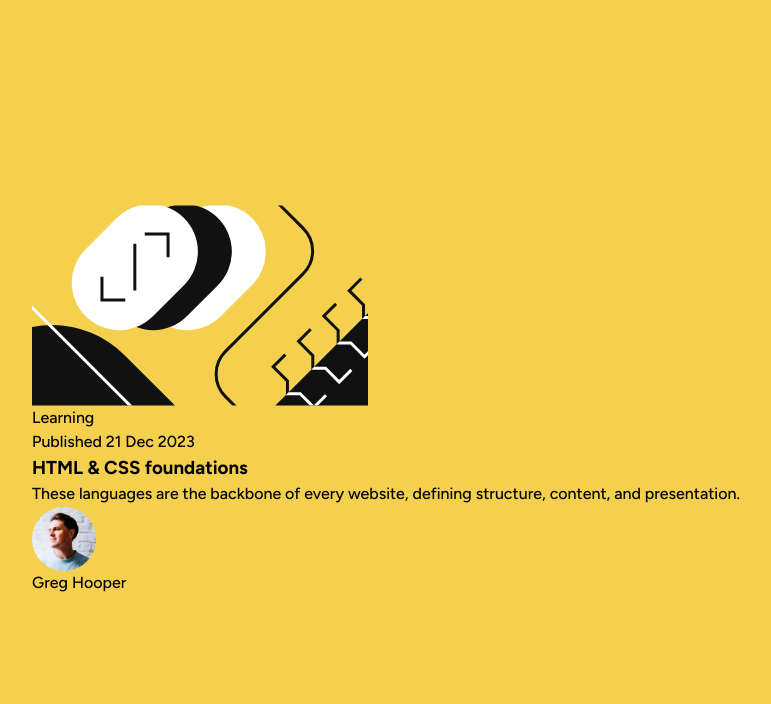
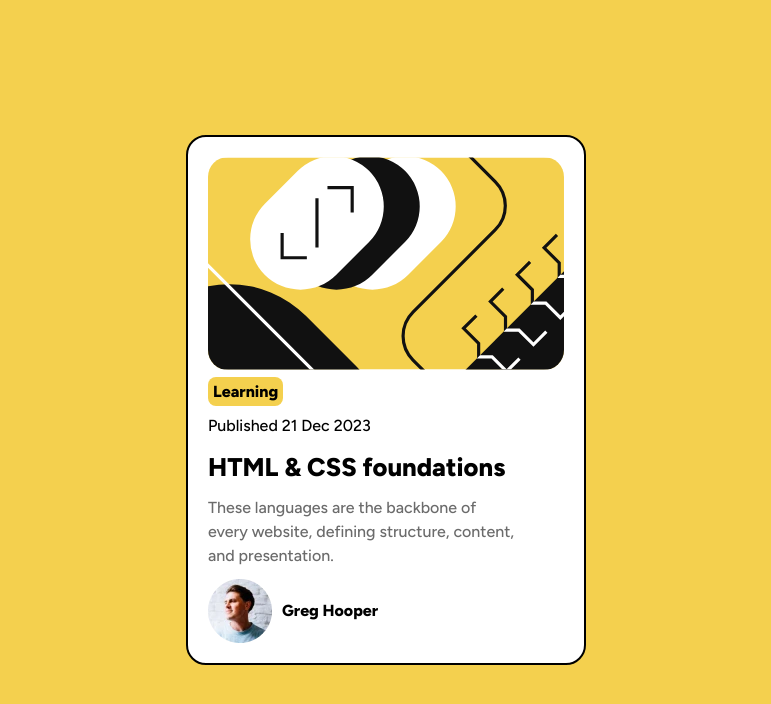
Before and after one commit to JammiM/blog-preview-card-ff, a website built with Vite: page index.html in a window 1280 px wide. Shown: the whole page, without its empty margins (254-1025 px from the left). Built offline with nearby package versions, Linux system fonts and the light colour scheme.

Commit message:
General clean up

```diff
--- a/index.html
+++ b/index.html
@@ -8,12 +8,12 @@
     />
     <link rel="icon" href="https://fav.farm/🟢" />
     <link rel="stylesheet" href="./src/reset.css" />
-    <link rel="stylesheet" href="./src/style.css" />
+    <link rel="stylesheet" href="./src/blogcard.css" />
     <meta name="viewport" content="width=device-width, initial-scale=1.0" />
     <title>Blog preview card component</title>
   </head>
-  <body id="body">
-    <main id="main">
+  <body>
+    <main class="main">
       <article class="blogcard">
         <picture>
           <source
--- a/package.json
+++ b/package.json
@@ -6,6 +6,7 @@
   "type": "module",
   "scripts": {
     "dev": "vite",
+    "lint": "npx stylelint '**/*.css' --fix",
     "build": "vite build",
     "preview": "vite preview"
   },
--- a/src/blogcard.css
+++ b/src/blogcard.css
@@ -1,9 +1,9 @@
 .blogcard {
   border: 2px solid black;
   background-color: var(--white);
-  width: min(90%, 400px);
+  width: min(90%, 25em);
   border-radius: 20px;
-  padding: 20px;
+  padding: max(1em, 1.25em);
   transition: var(--animation-speed);
 
   &:hover {
--- a/src/reset.css
+++ b/src/reset.css
@@ -18,6 +18,13 @@
 
   /* 5. Improve text rendering */
   -webkit-font-smoothing: antialiased;
+
+  font-family: var(--ff-reg), serif;
+  font-weight: var(--fw-regular);
+  font-optical-sizing: auto;
+  font-style: normal;
+  background-color: var(--yellow);
+  font-size: clamp(0.25rem, 0.8rem + 1vw, 1rem);
 }
 
 /* 6. Improve media defaults */
@@ -75,16 +82,7 @@
   --animation-speed: 0.3s;
 }
 
-#body {
-  font-family: var(--ff-reg), serif;
-  font-weight: var(--fw-regular);
-  font-optical-sizing: auto;
-  font-style: normal;
-  background-color: var(--yellow);
-  font-size: clamp(0.25rem, 0.8rem + 1vw, 1rem);
-}
-
-#main {
+.main {
   min-height: 100svh;
   display: grid;
   place-items: center;
```
